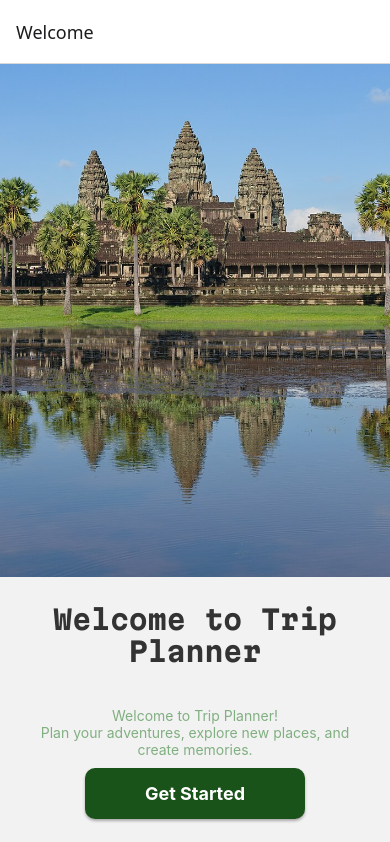
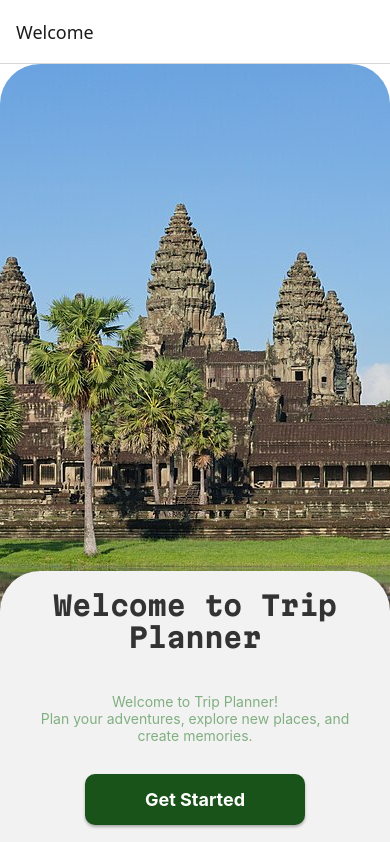
Before and after one commit to Kanhchana-kc/TripReactNative, a React Native app: screen /Welcome in a window 390 px wide. Shown: the top 842 px of the page. Built offline with nearby package versions, Linux system fonts and the light colour scheme.

Commit message:
update tabs

```diff
--- a/App.js
+++ b/App.js
@@ -5,7 +5,11 @@ import WelcomeScreen from './screens/welcomeScreen'; // match file name case
 import LoginScreen from './screens/LoginScreen';
 import RegisterScreen from './screens/RegisterScreen';
 import HomeScreen from './screens/HomeScreen';
-import React from 'react';
+import TabsLayout from './app/tabs/_layout';
+
+
+// import Tabs from './(tabs)/_layout';
+
 const Stack = createNativeStackNavigator();
 
 export default function App() {
@@ -16,6 +20,7 @@ export default function App() {
         <Stack.Screen name="Login" component={LoginScreen} />
         <Stack.Screen name="Register" component={RegisterScreen} />
         <Stack.Screen name="Home" component={HomeScreen} />
+        <Stack.Screen name="tabs" component={TabsLayout} />
       </Stack.Navigator>
     </NavigationContainer>
   );
--- /dev/null
+++ b/app/tabs/_layout.js
@@ -0,0 +1,17 @@
+import React from 'react';
+import { createBottomTabNavigator } from '@react-navigation/bottom-tabs';
+import DiscoverScreen from './discover';
+import MyTripScreen from './mytrip';
+import ProfileScreen from './profile';
+
+const Tab = createBottomTabNavigator();
+
+export default function TabsLayout() {
+  return (
+    <Tab.Navigator>
+      <Tab.Screen name="Discover" component={DiscoverScreen} />
+      <Tab.Screen name="MyTrip" component={MyTripScreen} />
+      <Tab.Screen name="Profile" component={ProfileScreen} />
+    </Tab.Navigator>
+  );
+}
--- /dev/null
+++ b/app/tabs/discover.js
@@ -0,0 +1,11 @@
+// BottomTab/DiscoverScreen.js
+import React from 'react';
+import { View, Text } from 'react-native';
+
+export default function discover() {
+  return (
+    <View style={{ flex: 1, justifyContent: 'center', alignItems: 'center' }}>
+      <Text>Discover Trips</Text>
+    </View>
+  );
+}
--- /dev/null
+++ b/app/tabs/mytrip.js
@@ -0,0 +1,10 @@
+import { View, Text } from 'react-native'
+import React from 'react'
+
+export default function MyTrip() {
+  return (
+    <View>
+      <Text></Text>
+    </View>
+  )
+}
--- /dev/null
+++ b/app/tabs/profile.js
@@ -0,0 +1,59 @@
+import React from 'react';
+import { StyleSheet, Text, TouchableOpacity, View } from 'react-native';
+import { auth } from '../../firebase';
+import { Colors } from '../../constants/Colors';
+import { useNavigation } from '@react-navigation/core';
+
+export default function Profile() {
+  const navigation = useNavigation();
+
+  const handleSignOut = () => {
+    auth
+      .signOut()
+      .then(() => {
+        navigation.replace('Login'); // Navigates to Login after sign out
+      })
+      .catch((error) => alert(error.message));
+  };
+
+  return (
+    <View style={styles.container}>
+      <Text style={styles.title}>Profile</Text>
+      <Text style={styles.email}>Email: {auth.currentUser?.email}</Text>
+
+      <TouchableOpacity onPress={handleSignOut} style={styles.button}>
+        <Text style={styles.buttonText}>Sign Out</Text>
+      </TouchableOpacity>
+    </View>
+  );
+}
+
+const styles = StyleSheet.create({
+  container: {
+    flex: 1,
+    justifyContent: 'center',
+    alignItems: 'center',
+    backgroundColor: Colors.color02,
+    padding: 20,
+  },
+  title: {
+    fontSize: 26,
+    fontWeight: '700',
+    marginBottom: 10,
+  },
+  email: {
+    fontSize: 16,
+    marginBottom: 40,
+  },
+  button: {
+    backgroundColor: Colors.color04,
+    paddingVertical: 15,
+    paddingHorizontal: 40,
+    borderRadius: 10,
+  },
+  buttonText: {
+    color: Colors.WHITE,
+    fontWeight: '700',
+    fontSize: 16,
+  }
+});
--- a/package.json
+++ b/package.json
@@ -11,6 +11,7 @@
   "dependencies": {
     "@expo/metro-runtime": "~5.0.4",
     "@react-native-async-storage/async-storage": "^2.2.0",
+    "@react-navigation/bottom-tabs": "^7.4.2",
     "@react-navigation/native": "^7.1.14",
     "@react-navigation/native-stack": "^7.3.21",
     "expo": "~53.0.17",
@@ -22,7 +23,7 @@
     "react": "19.0.0",
     "react-dom": "19.0.0",
     "react-native": "0.79.5",
-    "react-native-safe-area-context": "5.4.0",
+    "react-native-safe-area-context": "^5.4.0",
     "react-native-screens": "~4.11.1",
     "react-native-web": "^0.20.0"
   },
--- a/screens/HomeScreen.js
+++ b/screens/HomeScreen.js
@@ -1,43 +1,39 @@
-import { useNavigation } from '@react-navigation/core'
-import React from 'react'
-import { StyleSheet, Text, TouchableOpacity, View } from 'react-native'
-import { auth } from '../firebase'
+import { useNavigation } from '@react-navigation/core';
+import React from 'react';
+import { StyleSheet, Text, TouchableOpacity, View } from 'react-native';
+import { auth } from '../firebase';
 import { Colors } from '../constants/Colors';
-
 const HomeScreen = () => {
-  const navigation = useNavigation()
+  const router = useRouter();
 
   const handleSignOut = () => {
     auth
       .signOut()
       .then(() => {
-        navigation.replace("Login")
+        router.replace('/login');  // use Expo Router paths here
       })
-      .catch(error => alert(error.message))
-  }
+      .catch((error) => alert(error.message));
+  };
 
   return (
     <View style={styles.container}>
       <Text>Email: {auth.currentUser?.email}</Text>
-      <TouchableOpacity
-        onPress={handleSignOut}
-        style={styles.button}
-      >
+      <TouchableOpacity onPress={handleSignOut} style={styles.button}>
         <Text style={styles.buttonText}>Sign out</Text>
       </TouchableOpacity>
     </View>
-  )
-}
+  );
+};
 
-export default HomeScreen
+export default HomeScreen;
 
 const styles = StyleSheet.create({
   container: {
     flex: 1,
     justifyContent: 'center',
-    alignItems: 'center'
+    alignItems: 'center',
   },
-   button: {
+  button: {
     backgroundColor: Colors.color04,
     width: '60%',
     padding: 15,
@@ -50,4 +46,55 @@ const styles = StyleSheet.create({
     fontWeight: '700',
     fontSize: 16,
   },
-})
+});
+
+// import { useNavigation } from '@react-navigation/core';
+// import React from 'react';
+// import { StyleSheet, Text, TouchableOpacity, View } from 'react-native';
+// import { auth } from '../../firebase';
+// import { Colors } from '../../constants/Colors';
+
+// const HomeScreen = () => {
+//   const navigation = useNavigation();
+
+//   const handleSignOut = () => {
+//     auth
+//       .signOut()
+//       .then(() => {
+//         navigation.replace('Login');
+//       })
+//       .catch((error) => alert(error.message));
+//   };
+
+//   return (
+//     <View style={styles.container}>
+//       <Text>Email: {auth.currentUser?.email}</Text>
+//       <TouchableOpacity onPress={handleSignOut} style={styles.button}>
+//         <Text style={styles.buttonText}>Sign out</Text>
+//       </TouchableOpacity>
+//     </View>
+//   );
+// };
+
+// export default HomeScreen;
+
+// const styles = StyleSheet.create({
+//   container: {
+//     flex: 1,
+//     justifyContent: 'center',
+//     alignItems: 'center',
+//   },
+//   button: {
+//     backgroundColor: Colors.color04,
+//     width: '60%',
+//     padding: 15,
+//     borderRadius: 10,
+//     alignItems: 'center',
+//     marginTop: 40,
+//   },
+//   buttonText: {
+//     color: Colors.WHITE,
+//     fontWeight: '700',
+//     fontSize: 16,
+//   },
+// });
--- a/screens/LoginScreen.js
+++ b/screens/LoginScreen.js
@@ -20,13 +20,12 @@ const LoginScreen = () => {
 useEffect(() => {
   const unsubscribe = onAuthStateChanged(auth, (user) => {
     if (user) {
-        navigation.replace('Home');
+      navigation.replace('tabs'); // Change 'Home' to 'tabs'
     }
   });
 
   return unsubscribe;
 }, []);
-
   const handleLogin = () => {
     signInWithEmailAndPassword(auth, email, password)
       .then((userCredentials) => {
--- a/screens/welcomeScreen.js
+++ b/screens/welcomeScreen.js
@@ -10,13 +10,17 @@ import {
   SafeAreaView,
 } from 'react-native';
 
+const WelcomeScreen = ({ navigation }) => {
+  const [fontsLoaded] = useFonts({
+    Martian: require('../assets/fonts/MartianMono-VariableFont_wdth,wght.ttf'),
+  });
 
-const WelcomeScreen = ({ navigation }) => {
-      const [fontsLoaded] = useFonts({
-    'Martian': require('../assets/fonts/MartianMono-VariableFont_wdth,wght.ttf'),
-  });
-    if (!fontsLoaded) {
-    return null; // or a loader/spinner
+  if (!fontsLoaded) {
+    return (
+      <View style={{ flex: 1, justifyContent: 'center', alignItems: 'center' }}>
+        <Text>Loading...</Text>
+      </View>
+    );
   }
 
   return (
@@ -30,12 +34,9 @@ const WelcomeScreen = ({ navigation }) => {
       </View>
 
       <View style={styles.content}>
-        <Text navigation style={styles.title}>
-          Welcome to Trip Planner
-        </Text>
+        <Text style={styles.title}>Welcome to Trip Planner</Text>
         <Text style={styles.title_01}>
-          Welcome to Trip Planner!
-          {'\n'}
+          Welcome to Trip Planner!{'\n'}
           Plan your adventures, explore new places, and create memories.
         </Text>
 
@@ -51,33 +52,32 @@ const WelcomeScreen = ({ navigation }) => {
 };
 
 export default WelcomeScreen;
+
 const styles = StyleSheet.create({
   container: {
     flex: 1,
-    backgroundColor:Colors.color02,
-    marginTop: -20,
+    backgroundColor: Colors.color02,
+  },
+  imageContainer: {
+    flex: 2,
+    width: '100%',
+    backgroundColor: '#fff',
+  },
+  image: {
+    width: '100%',
+    aspectRatio: 1.7, // Adjust as needed for your image
     borderTopRightRadius: 40,
     borderTopLeftRadius: 40,
-    height: '100%',
-    fontFamily:'Martian'
-    // padding:5
-  },
-  imageContainer: {
-    flex: 2, // Takes about 2/3 of screen
-    width: '100%',
-  },
-  image: {
-    flex: 1,
-    width: '100%',
-    height: 500,
   },
   content: {
-    flex: 1, // Remaining 1/3 for text + button
+    flex: 1,
     justifyContent: 'center',
     alignItems: 'center',
     paddingHorizontal: 30,
     backgroundColor: '#f2f2f2',
-    fontSize: 30,
+    borderTopRightRadius: 40,
+    borderTopLeftRadius: 40,
+    marginTop: -40,
   },
   title: {
     fontSize: 27,
@@ -87,10 +87,10 @@ const styles = StyleSheet.create({
     color: '#333',
     textAlign: 'center',
   },
-  title_01:{
- padding:10,
- textAlign:'center',
- color:Colors. color02,
+  title_01: {
+    padding: 10,
+    textAlign: 'center',
+    color: Colors.color02,
   },
   button: {
     backgroundColor: Colors.color04,
@@ -102,6 +102,7 @@ const styles = StyleSheet.create({
     shadowOffset: { width: 0, height: 2 },
     shadowOpacity: 0.3,
     shadowRadius: 3,
+    marginTop: 20,
   },
   buttonText: {
     color: '#fff',
```
Also changed, not shown: 1 other file (tests, documents, lock files or other folders). Lines whose indentation alone changed are shown as unchanged.
